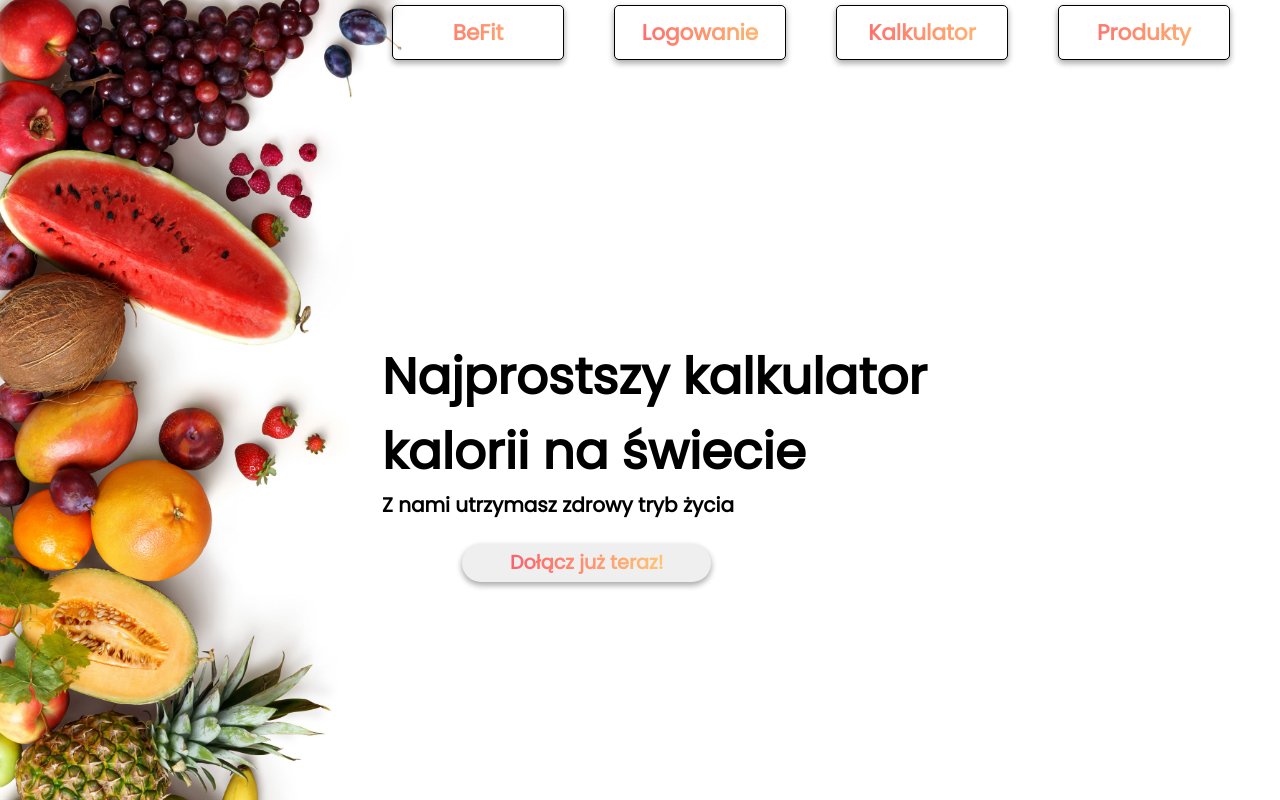
After one commit to krzysztof-github/inzynieria, a PHP site: page / in a window 1280 px wide. The commit adds this page. Run offline with PHP 8.4, Linux system fonts and the light colour scheme.

Commit message:
Poprawki

```diff
--- /dev/null
+++ b/index.php
@@ -0,0 +1,40 @@
+<!doctype html>
+<html>
+
+<head>
+	<meta charset="UTF-8">
+	<title>BeFit</title>
+	<link rel="stylesheet" href="style.css">
+
+</head>
+
+<body>
+	<div id="top">
+		<header class="NAGLOWEK">
+			<nav id="MENU">
+				<ul>
+				<li>
+					<li><a href="wyszukiwarka.php">Produkty</a></li>
+					<li><a href="kalkulator.php">Kalkulator</a></li>
+					<li><a href="logowanie.php">Logowanie</a></li>
+					<li><a href="index.php">BeFit</a></li>
+				</ul>
+			</nav>
+		</header>
+	</div>
+
+		<articlee>
+		<h4> Najprostszy kalkulator <br>
+			 <span class="text"> kalorii na świecie </span></h4>
+		<h5 class="text1"> Z nami utrzymasz zdrowy tryb życia</h5>
+		<button type="submit" class="buttonn"><a href="logowanie.php">Dołącz już teraz!</a> </button>
+
+		</articlee>
+
+
+		<footer id="STOPKA"></footer>
+
+
+</body>
+
+</html>
--- a/style.css
+++ b/style.css
@@ -12,6 +12,39 @@ body{
 	background: url("healt.jpg");
 	background-size: cover;
 }
+
+									/*format  strony tytulowej */
+articlee{
+	height: 50px;
+	float:right;
+	margin-right: 353px;
+	margin-top: 230px;
+}
+.text1
+{
+	font-size: 20px;
+}
+
+h4
+{
+	font-size: 50px;
+}
+
+.buttonn
+{
+	 border: none;
+	  font-size: 1.2rem;
+	  padding: 0 6vh;
+	  box-sizing: border-box;
+	  line-height: 2;
+	  margin-top: 3vh;
+	  margin-left: 10vh;
+	  outline: transparent;
+	  color: white;
+	  border-radius: 30px;
+	  box-shadow: 0 3px 6px rgba(0, 0, 0, 0.16), 0 3px 6px rgba(0, 0, 0, 0.23);
+}
+
 
 									/* format menu */
 ul {
@@ -41,7 +74,6 @@ box-shadow: 0 3px 6px rgba(0, 0, 0, 0.16), 0 3px 6px rgba(0, 0, 0, 0.23);
 
 li a:hover {
 color: black;
-background: gray;
 opacity: 0.3;
 border: 1px solid black;
 }
```
Also changed, not shown: connection.php (added, +11 -0 lines), kalkulator.php (+4 -13 lines), logowanie.php (+2 -8 lines), produkty.php (+1 -13 lines), rejestracja.php (+4 -4 lines), wyszukiwarka.php (+11 -10 lines).
